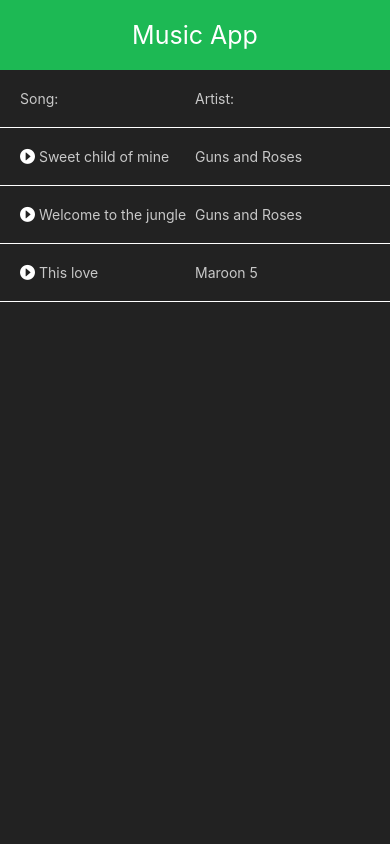
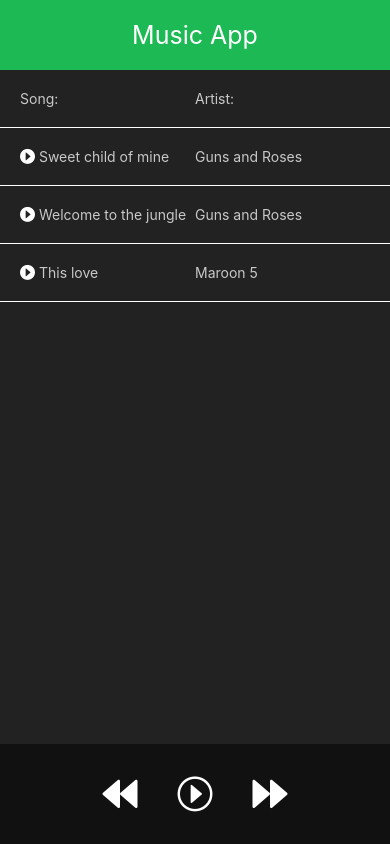
Before and after one commit to jonataspeixoto/music-app-learning, a React Native app: screen / in a window 390 px wide. Built offline with nearby package versions, Linux system fonts and the light colour scheme.

Commit message:
App música 5/5

```diff
--- a/App.js
+++ b/App.js
@@ -3,6 +3,7 @@ import React, { useState } from 'react';
 import { ScrollView, StyleSheet, Text, TouchableOpacity, View } from 'react-native';
 import { Audio } from 'expo-av';
 import { AntDesign } from '@expo/vector-icons'
+import Player from './Player.js'
 
 
 export default function App() {
@@ -25,7 +26,7 @@ export default function App() {
       name: 'This love',
       artist: 'Maroon 5',
       playing: false,
-      file: require('./songs/sample5.mp3')
+      file: require('./songs/sample4.mp3')
     }
   ]);
 
@@ -51,6 +52,7 @@ export default function App() {
   }
 
   return (
+    <View style={{flex: 1}}>
       <ScrollView style={styles.container}>
         <StatusBar style="auto" hidden />
         <View style={styles.header}>
@@ -95,7 +97,10 @@ export default function App() {
             }
           })
         }
+        <View style={{paddingBottom: 200}}></View>
       </ScrollView>
+      <Player></Player>
+    </View>
   );
 }
 
--- /dev/null
+++ b/Player.js
@@ -0,0 +1,36 @@
+import React, { useState } from 'react';
+import { ScrollView, StyleSheet, Text, TouchableOpacity, View } from 'react-native';
+import { Audio } from 'expo-av';
+import { AntDesign } from '@expo/vector-icons'
+
+
+export default function Player() {
+    return (
+        <View style={styles.player}>
+            <TouchableOpacity style={{marginHorizontal: 20}}>
+                <AntDesign name="banckward" size={35} color="white"/>
+            </TouchableOpacity>
+            <TouchableOpacity style={{marginHorizontal: 20}}>
+                <AntDesign name="playcircleo" size={35} color="white"/>
+            </TouchableOpacity>
+            <TouchableOpacity style={{marginHorizontal: 20}}>
+                <AntDesign name="forward" size={35} color="white"/>
+            </TouchableOpacity>
+        </View>
+    );
+}
+
+const styles = StyleSheet.create({
+    player: {
+        width: '100%',
+        height: 100,
+        position: 'absolute',
+        bottom: 0,
+        left: 0,
+        zIndex: 999,
+        backgroundColor: '#111',
+        alignItems: 'center',
+        justifyContent: 'center',
+        flexDirection: 'row'
+    }
+})
```
Also changed, not shown: 2 other files (tests, documents, lock files or other folders). Lines whose indentation alone changed are shown as unchanged.
